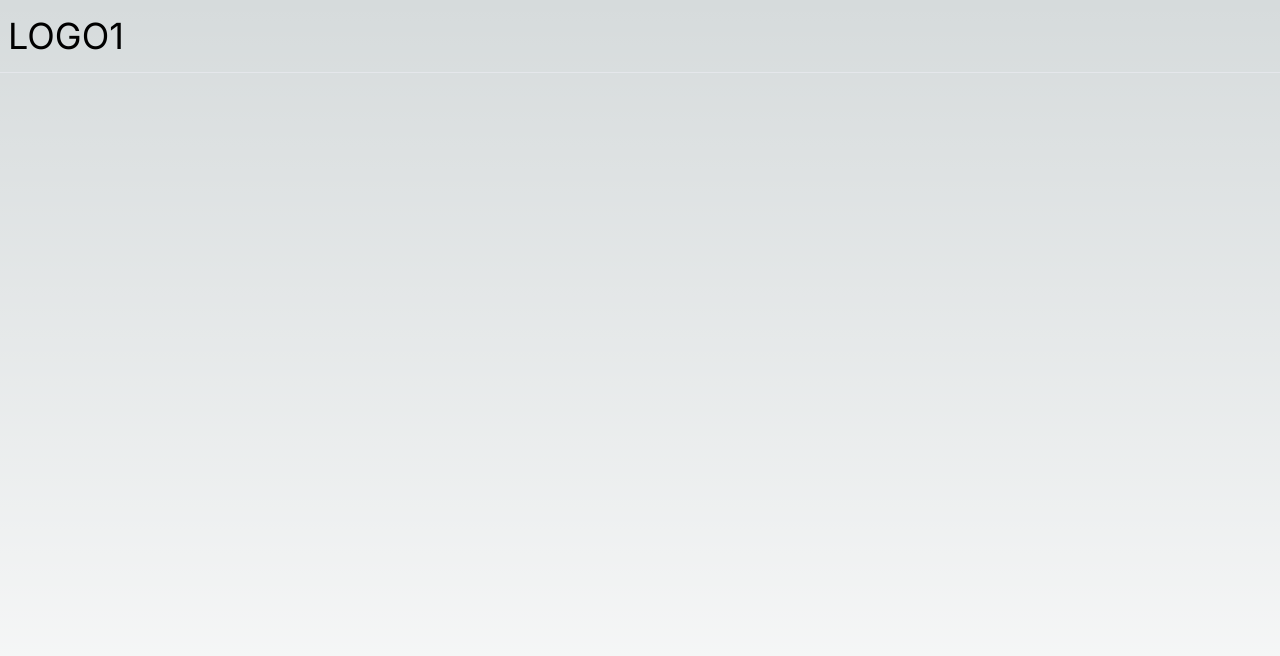
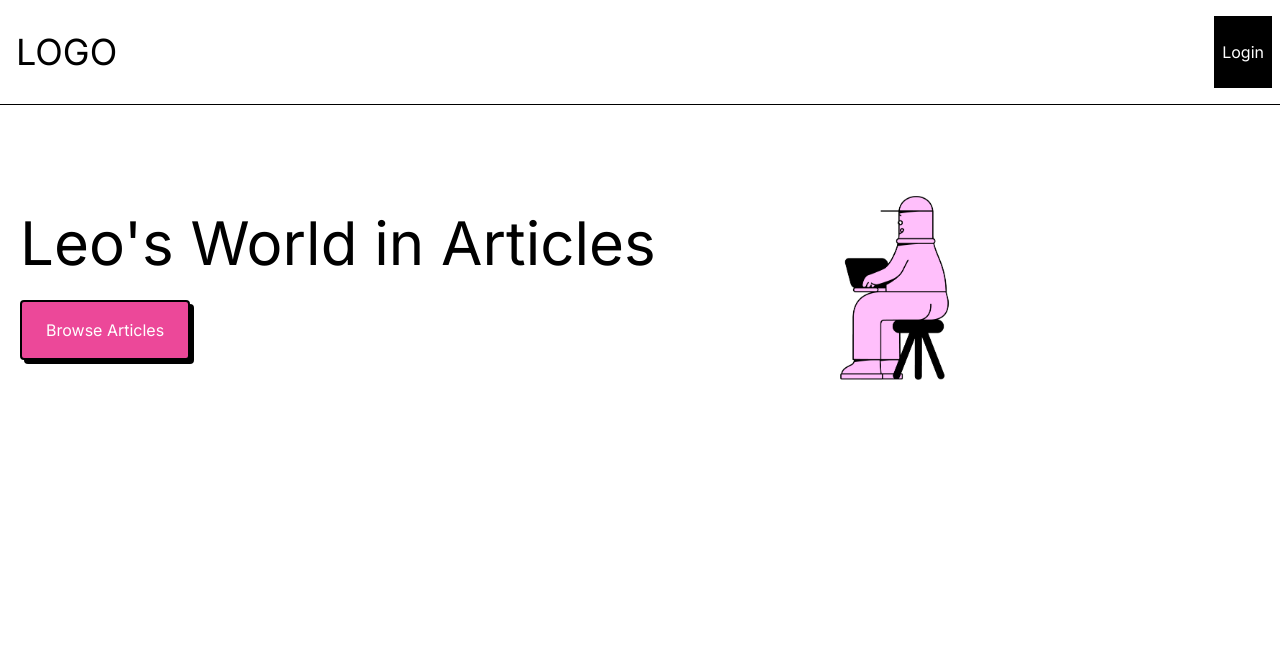
Before and after one commit to LeoHarada/leos-blo, a Next.js app: page / in a window 1280 px wide. Shown: the top 656 px of the page. Built offline with nearby package versions, Linux system fonts and the light colour scheme.

Commit message:
Added Header and Hero section.

```diff
--- a/app/globals.css
+++ b/app/globals.css
@@ -15,19 +15,3 @@
         --background-end-rgb: 0, 0, 0;
     }
 }
-
-body {
-  color: rgb(var(--foreground-rgb));
-  background: linear-gradient(
-      to bottom,
-      transparent,
-      rgb(var(--background-end-rgb))
-    )
-    rgb(var(--background-start-rgb));
-}
-
-@layer utilities {
-  .text-balance {
-    text-wrap: balance;
-  }
-}
--- /dev/null
+++ b/app/home/HeroSection.tsx
@@ -0,0 +1,29 @@
+import React from "react";
+import Image from "next/image";
+
+type Props = {};
+
+const HeroSection = (props: Props) => {
+    return (
+        <section className="grid grid-cols-1 sm:grid-cols-12 mt-6">
+            <div className="col-span-7 w-full place-self-center text-center sm:text-left justify-self-start">
+                <h1 className="text-2xl sm:text-4xl md:text-6xl md:leading-normal">
+                    Leo's World in Articles
+                </h1>
+                <button className="text-white bg-pink-500 px-4 py-2 sm:px-6 sm:py-4 mt-3 border-2 rounded shadow-[0.25rem_0.25rem_0px_0px_rgba(0,0,0,1)]">
+                    Browse Articles
+                </button>
+            </div>
+            <div className="col-span-5">
+                <Image
+                    src="/coding.png"
+                    width={300}
+                    height={300}
+                    alt="Person Coding"
+                />
+            </div>
+        </section>
+    );
+};
+
+export default HeroSection;
--- a/app/layout.tsx
+++ b/app/layout.tsx
@@ -19,7 +19,7 @@ export default function RootLayout({
         <html lang="en">
             <body className={inter.className}>
                 <Header />
-                <div className="main">{children}</div>
+                <main className="container">{children}</main>
             </body>
         </html>
     );
--- a/app/layout/Header.tsx
+++ b/app/layout/Header.tsx
@@ -4,8 +4,9 @@ type Props = {};
 
 const Header = (props: Props) => {
     return (
-        <div className="px-2 py-4 border-b">
-            <div className="text-4xl">LOGO1</div>
+        <div className="px-2 py-4 border-b flex justify-between">
+            <div className="text-4xl px-2 py-4">LOGO</div>
+            <button className="text-white bg-black px-2 py-4">Login</button>
         </div>
     );
 };
--- a/app/page.tsx
+++ b/app/page.tsx
@@ -1,7 +1,10 @@
 import Image from "next/image";
+import HeroSection from "./home/HeroSection";
 
 export default function Home() {
     return (
-        <main className="flex min-h-screen flex-col items-center justify-between p-24"></main>
+        <>
+            <HeroSection />
+        </>
     );
 }
--- a/tailwind.config.ts
+++ b/tailwind.config.ts
@@ -14,6 +14,19 @@ const config: Config = {
                     "conic-gradient(from 180deg at 50% 50%, var(--tw-gradient-stops))",
             },
         },
+        container: {
+            center: true,
+            screens: {
+                sm: "600px",
+                md: "728px",
+                lg: "984px",
+                xl: "1240px",
+                "2xl": "1300px",
+            },
+        },
+        borderColor: {
+            DEFAULT: "black",
+        },
     },
     plugins: [],
 };
```
Also changed, not shown: package.json (+6 -5 lines), public/coding.png (added), 1 other file (tests, documents, lock files or other folders). Lines whose indentation alone changed are shown as unchanged.
